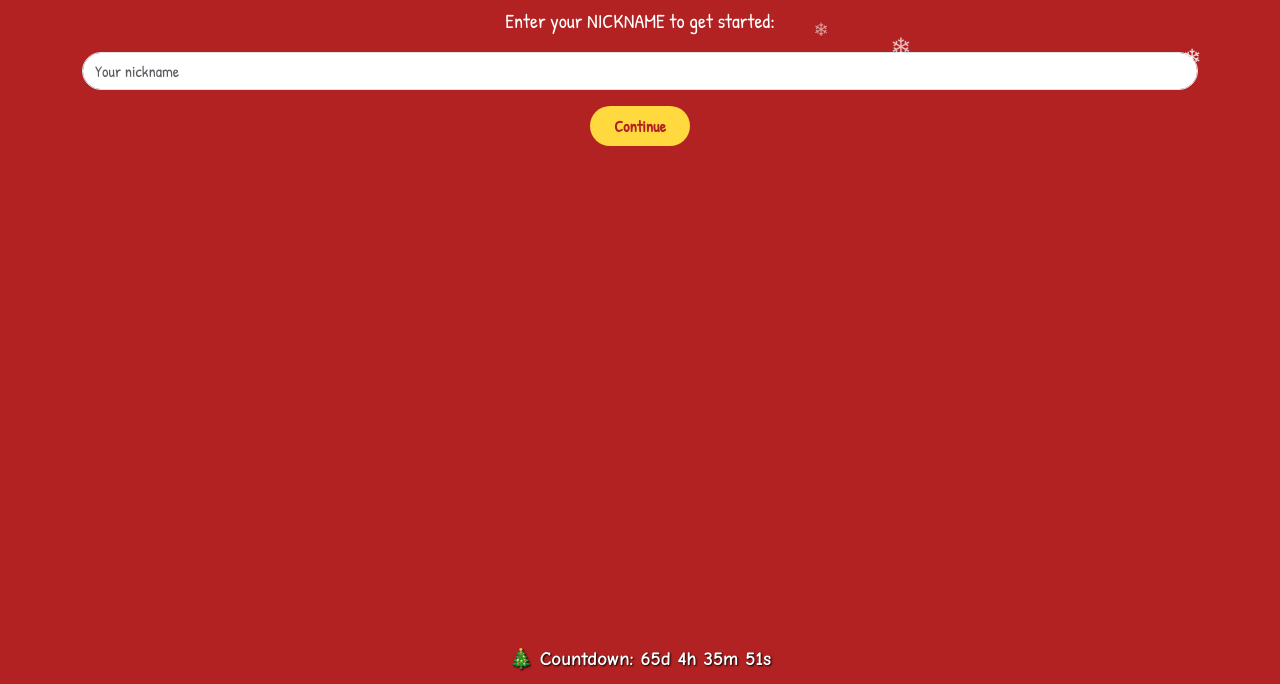
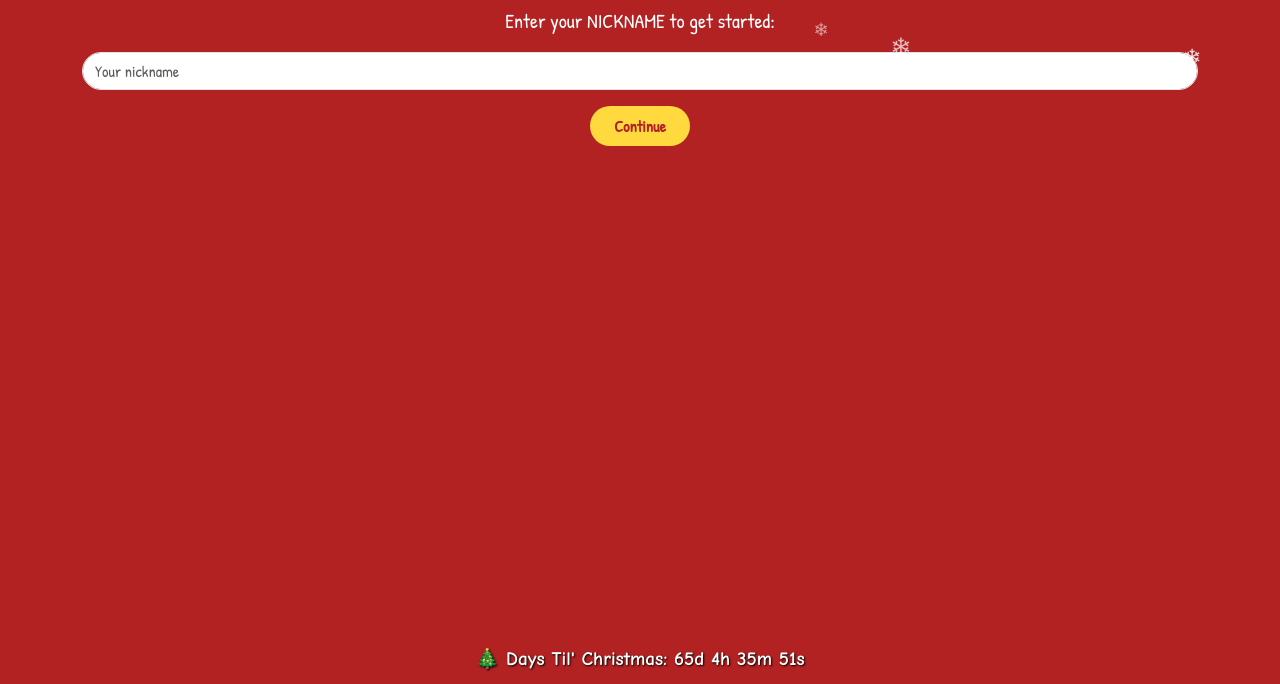
Before and after one commit to melanienguyen1/Christmas-Secret-Santa-App, a plain HTML site: page index.html in a window 1280 px wide. Shown: the part 116-800 px from the top of the page. Drawn offline with nearby package versions, Linux system fonts and the light colour scheme.

Commit message:
Update countdown text to reflect days until Christmas

```diff
--- a/index.html
+++ b/index.html
@@ -59,7 +59,7 @@
     color: #fff;
     font-weight: bold;
     pointer-events: none;
-">🎄 Countdown: <span id="countdown-timer"></span></div>
+">🎄 Days Til' Christmas: <span id="countdown-timer"></span></div>
 
 
 <script src="script.js"></script>
```
